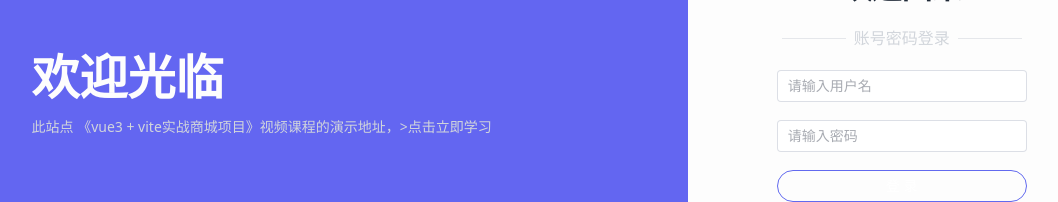
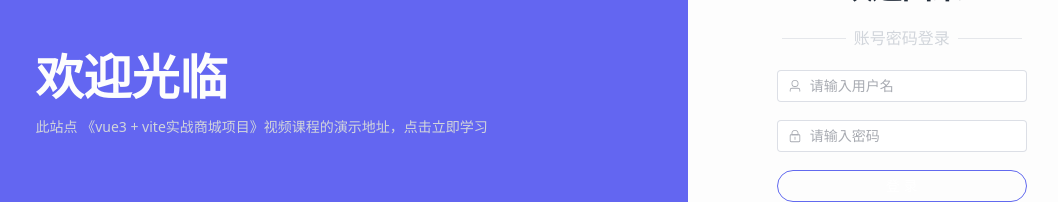
Before and after one commit to Gingesmallfish/show-admin, a Vue app: page /login#/login in a window 1280 px wide. Shown: the part 305-507 px from the top of the page, without its empty margins (165-1223 px from the left). Built offline with nearby package versions, Linux system fonts and the light colour scheme.

Commit message:
fest: 抽离 TailWindiCSS部分样式

```diff
--- a/src/main.js
+++ b/src/main.js
@@ -1,9 +1,10 @@
 import { createApp } from 'vue'
 import ElementPlus from 'element-plus'
 import 'element-plus/dist/index.css'
-import 'virtual:windi.css'
+
 import App from './App.vue'
 import router from "./router/index.js";
+import * as ElementPlusIconsVue from '@element-plus/icons-vue'
 
 const app = createApp(App);
 
@@ -11,6 +12,10 @@ app.use(router)
 
 app.use(ElementPlus)
 
+for (const [key, component] of Object.entries(ElementPlusIconsVue)) {
+    app.component(key, component)
+}
 
+import 'virtual:windi.css'
 
 app.mount('#app')
--- a/src/pages/login.vue
+++ b/src/pages/login.vue
@@ -13,26 +13,34 @@ const onSubmit = () => {
 </script>
 
 <template>
-  <el-row class="min-h-screen bg-indigo-500">
-    <el-col :lg="16" :md="12" class="flex items-center justify-center">
+  <el-row class="login-container">
+    <el-col :lg="16" :md="12" class="left">
       <div>
-        <div class="font-bold text-5xl text-light-50 mb-4">欢迎光临</div>
-        <div class="text-gray-300 text-sm">此站点 《vue3 + vite实战商城项目》视频课程的演示地址，>点击立即学习</div>
+        <div>欢迎光临</div>
+        <div class="">此站点 《vue3 + vite实战商城项目》视频课程的演示地址，点击立即学习</div>
       </div>
     </el-col>
-    <el-col :lg="8" :md="12" class="bg-light-50 flex items-center justify-center flex-col">
-      <h2 class="font-bold text-3xl text-gray-800">欢迎回来</h2>
-      <div class="flex items-center justify-center my-5 text-gray-300 space-x-2">
-        <span class="h-[1px] w-16 bg-gray-200"></span>
+    <el-col :lg="8" :md="12" class="right">
+      <h2 class="title">欢迎回来</h2>
+      <div>
+        <span class="line"></span>
         <span>账号密码登录</span>
-        <span class="h-[1px] w-16 bg-gray-200"></span>
+        <span class="line"></span>
       </div>
       <el-form :model="form" class="w-[250px]">
-        <el-form-item >
-          <el-input v-model="form.username" placeholder="请输入用户名" />
+        <el-form-item>
+          <el-input v-model="form.username" placeholder="请输入用户名">
+            <template #prefix>
+              <el-icon><User /></el-icon>
+            </template>
+          </el-input>
         </el-form-item>
-        <el-form-item >
-          <el-input v-model="form.password" placeholder="请输入密码"/>
+        <el-form-item>
+          <el-input v-model="form.password" placeholder="请输入密码">
+            <template #prefix>
+              <el-icon><Lock /></el-icon>
+            </template>
+          </el-input>
         </el-form-item>
         <el-form-item>
           <el-button type="primary" round color="#626aef" class="w-[250px]" @click="onSubmit">登 录</el-button>
@@ -42,4 +50,36 @@ const onSubmit = () => {
   </el-row>
 </template>
 
-<style scoped></style>
+<style scoped>
+.login-container{
+  @apply min-h-screen bg-indigo-500;
+}
+
+.login-container .left, .login-container .right{
+  @apply flex items-center justify-center;
+}
+
+.login-container .right {
+  @apply bg-light-50 flex-col;
+}
+
+.left > div > div:first-child {
+  @apply font-bold text-5xl text-light-50 mb-4;
+}
+
+.left > div > div:last-child {
+  @apply text-gray-300 text-sm
+}
+
+.right .title {
+  @apply font-bold text-3xl text-gray-800
+}
+
+.right > div {
+  @apply flex items-center justify-center my-5 text-gray-300 space-x-2
+}
+
+.right .line {
+  @apply h-[1px] w-16 bg-gray-200
+}
+</style>
```
